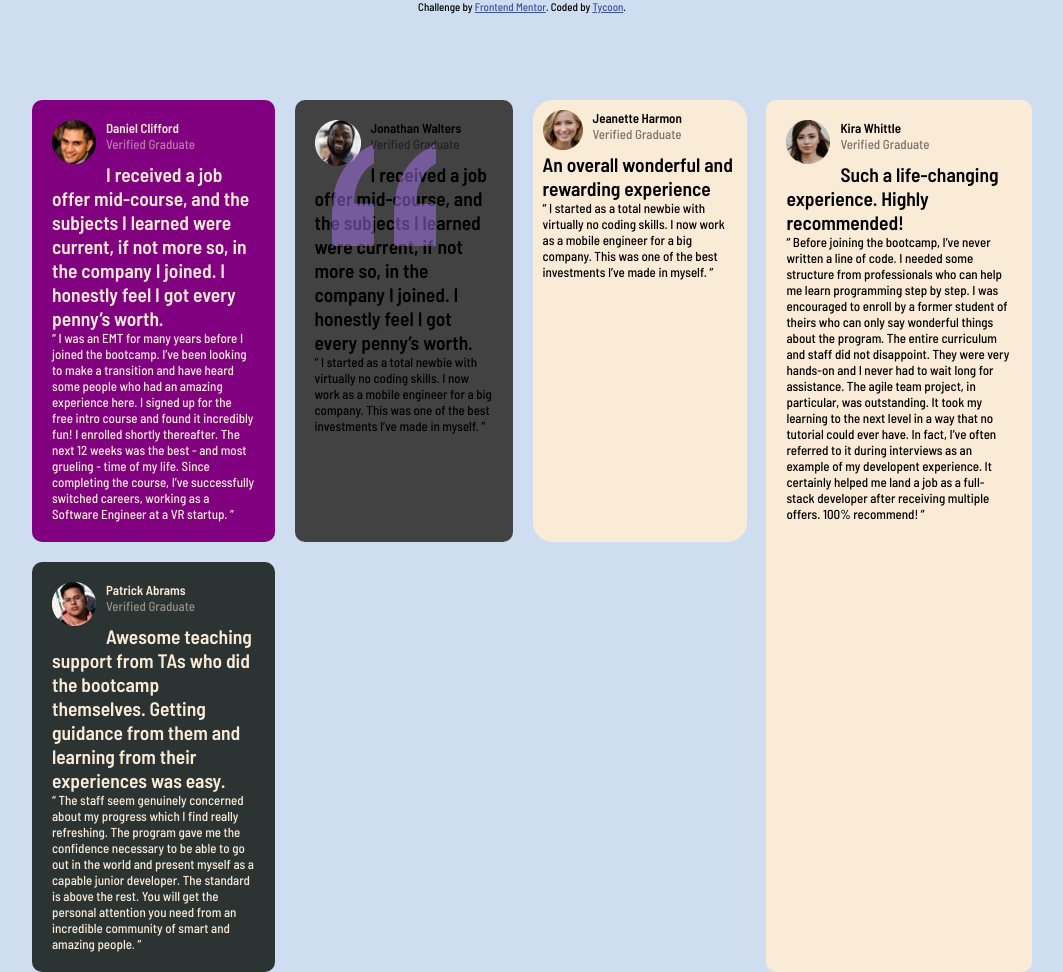
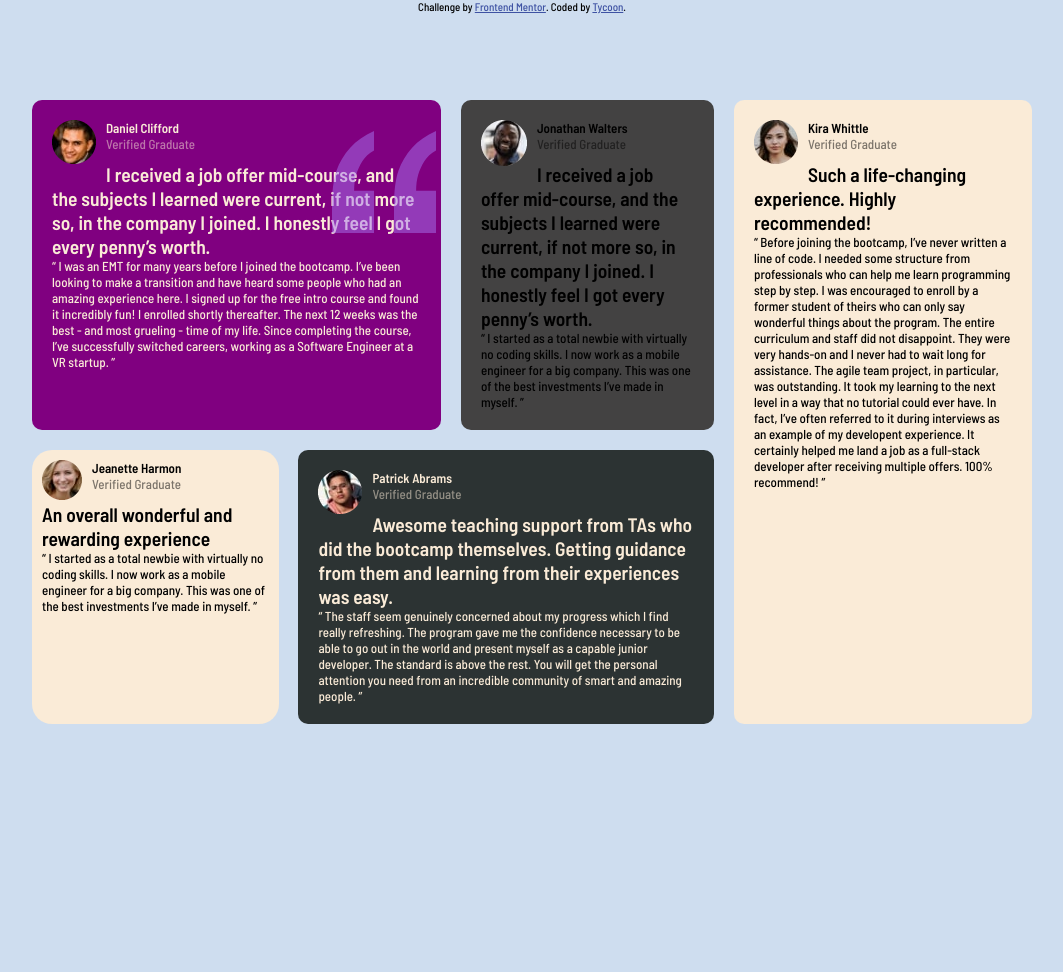
Before and after one commit to Mullerking12/gridtyc, a plain HTML site: page index.html in a window 1280 px wide. Shown: the whole page, without its empty margins (118-1181 px from the left). After the commit the page ends 800 px from the top, so only its background shows below. Drawn offline with Linux system fonts and the light colour scheme.

Commit message:
Update style.css
made some changes

```diff
--- a/style.css
+++ b/style.css
@@ -6,7 +6,7 @@
 .daniel {
     color: antiquewhite;
     border-radius: 10px;
-    grid-template-coloumns: daniel;
+    grid-area: daniel;
     padding: 20px;
     box-shadow: 0 5px 10px rgba (0,0,0,0.5);
 
@@ -19,7 +19,7 @@
 .jonathan {
     background-color: #434242;
     border-radius: 10px;
-    grid-template-columns: jonathan;
+    grid-area: jonathan;
     padding: 20px;
     box-shadow: 0 5px 10px rgba (0,0,0,0.5);
 
@@ -30,7 +30,7 @@
     background-color: antiquewhite;
     color: black;
     border-radius: 20px;
-    grid-template-columns: jenni;
+    grid-area: jenni;
     padding: 10px;
     box-shadow: 0 5px 10px rgba (0,0,0,0.5);
 
@@ -40,7 +40,7 @@
     background-color: #2C3333;
     color: antiquewhite;
     border-radius: 10px;
-    grid-template-columns: patrick;
+    grid-area: patrick;
     padding: 20px;
     box-shadow: 0 5px 10px rgba (0,0,0,0.5);
 
```
